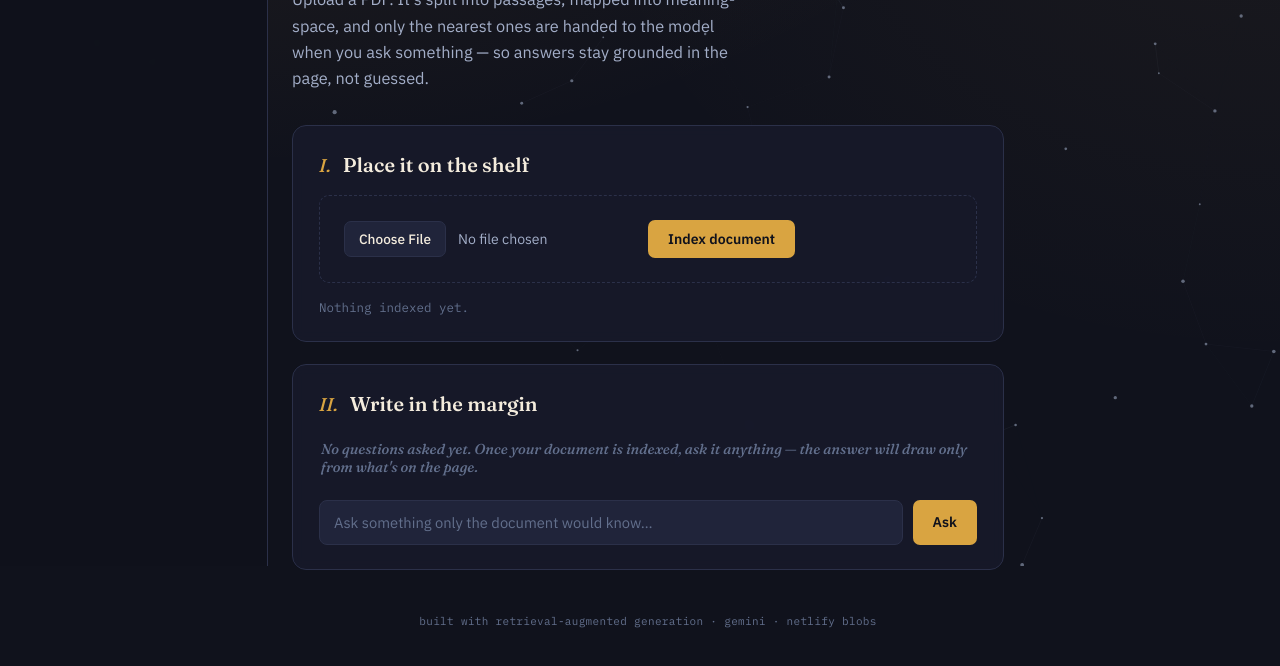
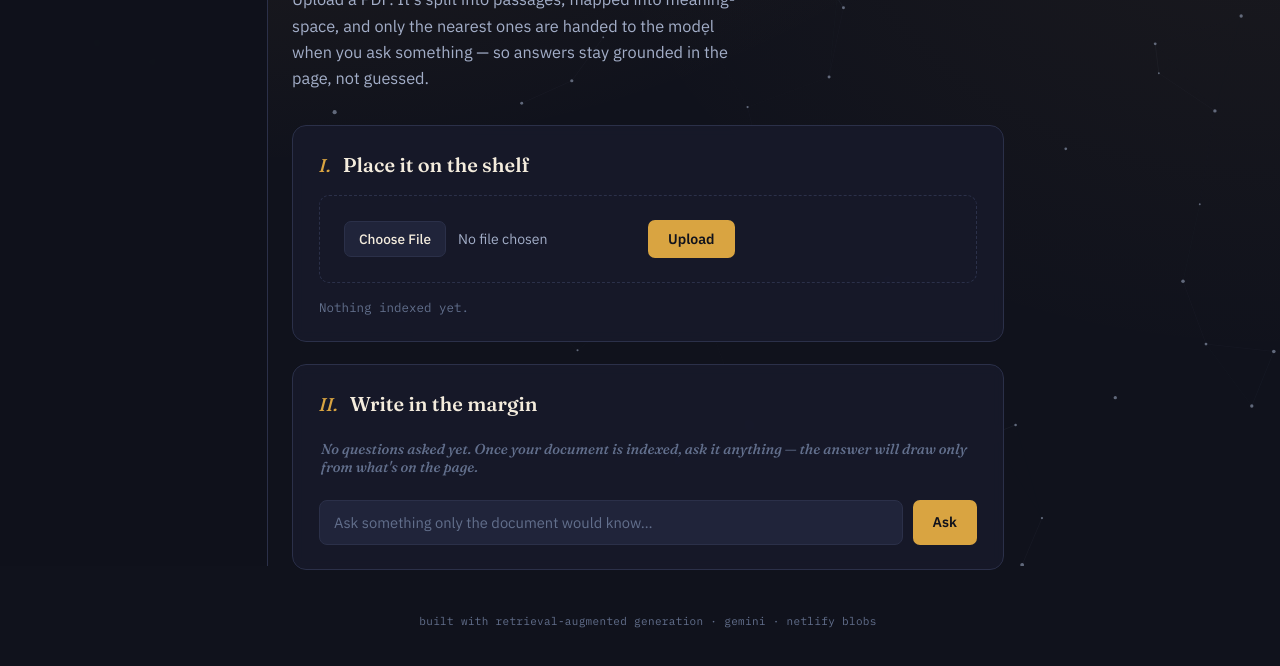
Before and after one commit to Chandrima2005/rag-doc-qa, a website: page public/index.html in a window 1280 px wide. Shown: the part 234-900 px from the top of the page. Drawn offline with Linux system fonts and the light colour scheme; a script that the page names is missing.

Commit message:
Change button text from 'Index document' to 'Upload'

```diff
--- a/public/index.html
+++ b/public/index.html
@@ -493,7 +493,7 @@
     </div>
     <div class="dropzone" id="dropzone">
       <input type="file" id="fileInput" accept="application/pdf" />
-      <button class="btn" id="uploadBtn">Index document</button>
+      <button class="btn" id="uploadBtn">Upload</button>
     </div>
     <div id="status">Nothing indexed yet.</div>
   </div>
```
